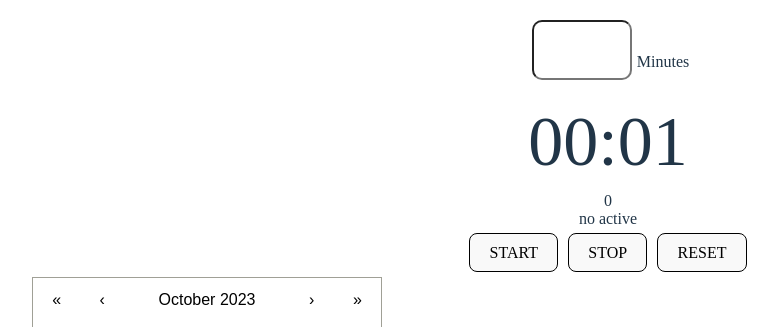
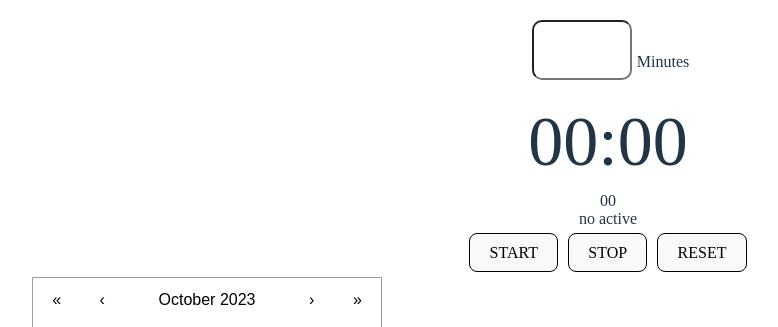
Before and after one commit to ayumi-ayumi/Pomodoro-advanced, a React (Vite) app: page / in a window 1280 px wide. Shown: the top 327 px of the page, without its empty margins (32-810 px from the left). Built offline with nearby package versions, Linux system fonts and the light colour scheme.

Commit message:
adding total seconds into the last recorded seconds

```diff
--- a/src/App.jsx
+++ b/src/App.jsx
@@ -13,22 +13,21 @@ export default function App() {
   const [date, setDate] = useState(new Date());
   const [isActive, setIsActive] = useState(false);
   const [expiryTimestamp, setExpiryTimestamp] = useState(0);
-  // const [expiryTimestamp, setExpiryTimestamp] = useState();
-  // const [timeLeft, setTimeLeft] = useState(0);
-  const [timeLeft, setTimeLeft] = useState(1);
-  // const [timeLeft, setTimeLeft] = useState(expiryTimestamp);
-  // const [timeLeft, setTimeLeft] = useState(expiryTimestamp * 60);
+  const [timeLeft, setTimeLeft] = useState();
+  // const [timeLeft, setTimeLeft] = useState(1);
   // const [count, setCount] = useState(0);
   const [record, setRecord] = useState();
   const [collections, setCollections] = useState();
-  // const [totalSecondsArr, setTotalSecondsArr] = useState([]);
   const [totalSeconds, setTotalSeconds] = useState(0);
 
+
   const todayDdMmYyyy =
-    "" + date.getDate() + (date.getMonth() + 1) + date.getFullYear();
+  "" + date.getDate() + (date.getMonth() + 1) + date.getFullYear();
   const audio = new Audio(alarm);
 
   let intervalRef = useRef(null);
+  let totalSecondsToHours = Math.floor(totalSeconds / 3600)
+  let totalSecondsToMinutes = ("0" + (totalSeconds % 3600) / 60).slice(-2);
 
   useEffect(() => {
     const totalSecondsDataOnLocalStorage = JSON.parse(
@@ -82,15 +81,17 @@ export default function App() {
   // When time is up, add set expiry time stamp to the total seconds
   useEffect(() => {
     if (timeLeft === 0) {
-    // add();
-    setTotalSeconds((prev) => prev + expiryTimestamp);
+      // add();
+      setTotalSeconds((prev) => prev + expiryTimestamp);
+      // setTotalSecondsToHours(("0" + (Math.floor(totalSeconds / 3600))).slice(-2));
+      // setTotalSecondsToMinutes(("0" +(totalSeconds % 3600) / 60).slice(-2));
     }
   }, [timeLeft]);
   // }, [count]);
 
   useEffect(() => {
     if (timeLeft === 0) {
-    add();
+      add();
     }
   }, [totalSeconds]);
   // }, [count]);
@@ -98,27 +99,14 @@ export default function App() {
 
   //Store in the local storage
   function add() {
-    console.log(totalSeconds)
     const newRecord = {
       id: todayDdMmYyyy,
       recordDate: todayDdMmYyyy,
       totalSeconds: totalSeconds,
     };
     if (totalSeconds > 0) setRecord(newRecord);
-      localStorage.setItem(todayDdMmYyyy, JSON.stringify(newRecord));
-
+    localStorage.setItem(todayDdMmYyyy, JSON.stringify(newRecord));
   }
-  // //Store in the local storage
-  // function add() {
-  //   const newRecord = {
-  //     id: todayDdMmYyyy,
-  //     recordDate: todayDdMmYyyy,
-  //     count: count,
-  //   };
-  //   if (count > 0) setRecord(newRecord);
-  //     localStorage.setItem(todayDdMmYyyy, JSON.stringify(newRecord));
-
-  // }
 
   //Make an object of each date and count number {date: count number}
   useEffect(() => {
@@ -130,16 +118,6 @@ export default function App() {
     setCollections(collection);
   }, [totalSeconds]);
   // }, [count]);
-  // //Make an object of each date and count number {date: count number}
-  // useEffect(() => {
-  //   let collection = {};
-  //   for (let i = 0; i < localStorage.length; i++) {
-  //     let key = localStorage.key(i);
-  //     collection[key] = JSON.parse(localStorage.getItem(key)).count;
-  //   }
-  //   setCollections(collection);
-  // }, [totalSeconds]);
-  // // }, [count]);
 
   function stop() {
     clearInterval(intervalRef.current);
@@ -148,8 +126,7 @@ export default function App() {
   }
 
   function start() {
-    if(expiryTimestamp) setIsActive(true);
-    // setTotalSecondsArr([...totalSecondsArr, expiryTimestamp])
+    if (expiryTimestamp) setIsActive(true);
   }
 
   function reset() {
@@ -160,16 +137,14 @@ export default function App() {
   }
 
   function getFormatDate(date) {
-    return `${(date.getDate())}${(date.getMonth() + 1)}${date.getFullYear()}`;
+    return `${date.getDate()}${date.getMonth() + 1}${date.getFullYear()}`;
   }
 
   function handleChange(event) {
-    setExpiryTimestamp(event.target.value * 60);
-    // setExpiryTimestamp((prev) => parseInt(event.target.value));
-    // setTimeLeft(expiryTimestamp * 60);
-    setTimeLeft((prev) => event.target.value); // as seconds
-    // setTimeLeft((prev) => event.target.value * 60); //本番用
-    // setTotalSecondsArr([...event.target.value])
+    // setExpiryTimestamp(event.target.value * 1500);//demo
+    setExpiryTimestamp(event.target.value * 60); //本番用
+    // setTimeLeft((prev) => event.target.value); // as seconds, demo
+    setTimeLeft((prev) => event.target.value * 60); //本番用
   }
 
   return (
@@ -182,6 +157,8 @@ export default function App() {
         record={record}
         isActive={isActive}
         totalSeconds={totalSeconds}
+        totalSecondsToHours={totalSecondsToHours}
+        totalSecondsToMinutes={totalSecondsToMinutes}
         expiryTimestamp={expiryTimestamp}
         handleChange={handleChange}
         // collection={collection}
@@ -197,7 +174,7 @@ export default function App() {
         // tileContent = {getTileContent}
 
         tileContent={({ activeStartDate, date, view }) => {
-          // property is date as 10102023
+          // property is shown a date as 10102023
           for (const property in collections) {
             if (collections.hasOwnProperty(property)) {
               if (
@@ -205,7 +182,15 @@ export default function App() {
                 record &&
                 getFormatDate(date) === property
               ) {
-                return <div>{collections[property]}</div>;
+                let hours = Math.floor(collections[property] / 3600);
+                let mins = ("0" + (collections[property] % 3600) / 60).slice(
+                  -2
+                );
+                return (
+                  <div>
+                    {hours}H {mins}
+                  </div>
+                );
               }
               <p>error</p>;
             }
--- a/src/components/MyTimer.jsx
+++ b/src/components/MyTimer.jsx
@@ -5,8 +5,10 @@ export default function MyTimer(props) {
   let timeLeft = props.timeLeft;
   let m = timeLeft / 60;
   let s = timeLeft % 60;
-  let minutes = ("0" + (Math.floor(m))).slice(-2);
-  let seconds = ("0" + s).slice(-2);
+  let timeLeftMinutes = ("0" + (Math.floor(timeLeft / 60))).slice(-2);
+  let timeLeftSeconds = ("0" + timeLeft % 60).slice(-2);
+
+  let totalSeconds = props.totalSeconds;
 
   // const [timerMins, setTimerMins] = useState()
 
@@ -31,10 +33,11 @@ export default function MyTimer(props) {
         Minutes
       </div>
       <div className="timeLeft">
-       {props.timeLeft ? <span>{minutes}</span> : <span>00</span>}:
-       {props.timeLeft ? <span>{seconds}</span> : <span>00</span>}
+       {timeLeft ? <span>{timeLeftMinutes}</span> : <span>00</span>}:
+       {timeLeft ? <span>{timeLeftSeconds}</span> : <span>00</span>}
       </div>
-      {props.totalSeconds &&<div>{props.totalSeconds}</div> }
+      {totalSeconds &&<div>{totalSeconds}</div> }
+      {totalSeconds &&<div>{props.totalSecondsToHours}H {props.totalSecondsToMinutes}</div> }
       {<div>{props.isActive ? "active": "no active"}</div>}
       {/* {lastElement.map((el)=>(
     <div>count:{el.count}</div>
```
